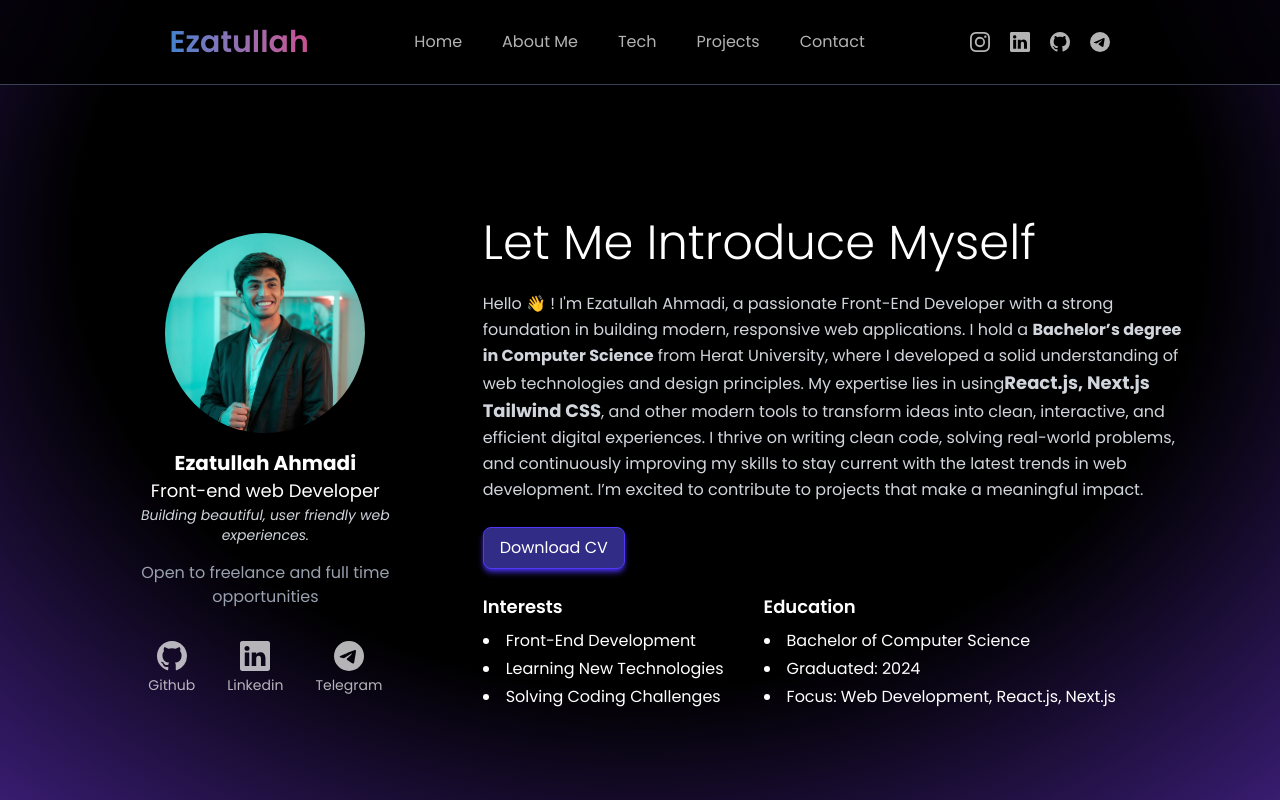
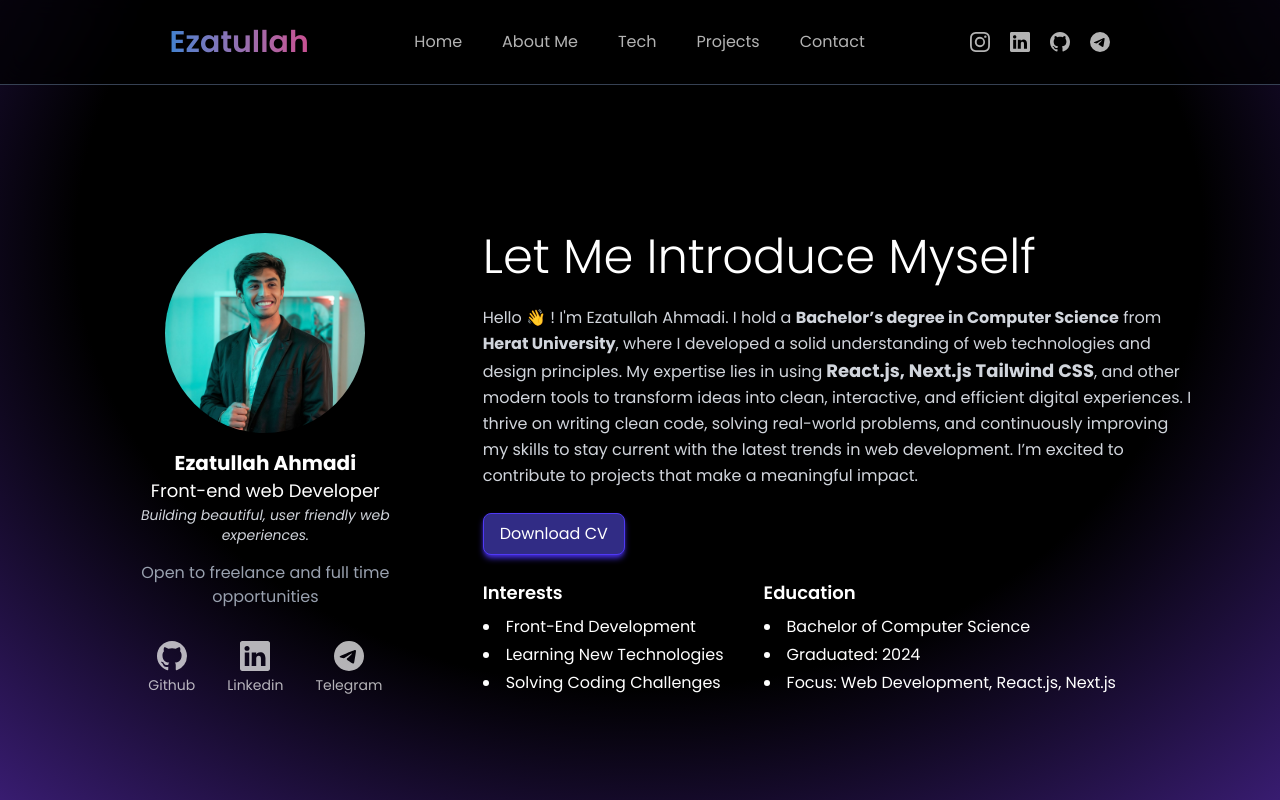
Before and after one commit to Ahmadi104/final-portfolio-reactjs-tailwindcss, a React (Vite) app: page /about in a window 1280 px wide. Built offline with nearby package versions, Linux system fonts and the light colour scheme.

Commit message:
last changes

```diff
--- a/src/components/About.jsx
+++ b/src/components/About.jsx
@@ -63,15 +63,15 @@ function About() {
           transition={{ duration: 0.8, delay: 0.2 }}
           className="text-gray-300 leading-relaxed"
         >
-          Hello 👋 ! I'm Ezatullah Ahmadi, a passionate Front-End Developer with
-          a strong foundation in building modern, responsive web applications. I
-          hold a{" "}
+          Hello 👋 ! I'm Ezatullah Ahmadi. I hold a{" "}
           <span className="font-bold">
             Bachelor’s degree in Computer Science
           </span>{" "}
-          from Herat University, where I developed a solid understanding of web
-          technologies and design principles. My expertise lies in using
+          from <span className="font-bold">Herat University</span>, where I
+          developed a solid understanding of web technologies and design
+          principles. My expertise lies in using
           <span className="font-bold text-lg">
+            {" "}
             React.js, Next.js Tailwind CSS
           </span>
           , and other modern tools to transform ideas into clean, interactive,
--- a/src/components/Contact.jsx
+++ b/src/components/Contact.jsx
@@ -12,9 +12,9 @@ function Contact() {
   return (
     <section
       id="contact"
-      className="min-h-screen w-full mt-12 text-white px-4 py-16 flex flex-col items-center"
+      className="min-h-screen w-full mt-18 text-white px-4 py-16 flex flex-col items-center"
     >
-      <div className="text-center mb-10">
+      <div className="text-center mb-6">
         <h1 className="text-2xl font-light text-white md:text-5xl">
           Let&apos;s work together
         </h1>
--- a/src/components/Project.jsx
+++ b/src/components/Project.jsx
@@ -32,10 +32,11 @@ const projectsData = [
   },
   {
     image: image4,
-    title: "fourth title",
+    title: "Movie-search-app",
     description:
       "Lorem, ipsum dolor sit amet consectetur adipisicing elit. Cum ullam ipsam quam voluptas omnis placeat aliquid rerum modi consequatur ex optio quas amet quis, minima magnam",
-    technologies: ["Reactjs", "CSS", "JavaScript", "MySQL"],
+    technologies: ["Reactjs", "CSS", "HTML"],
+    github: "https://github.com/Ahmadi104/movie-search-app.git",
   },
 ];
 export const ScrollReveal = ({ children }) => {
```
